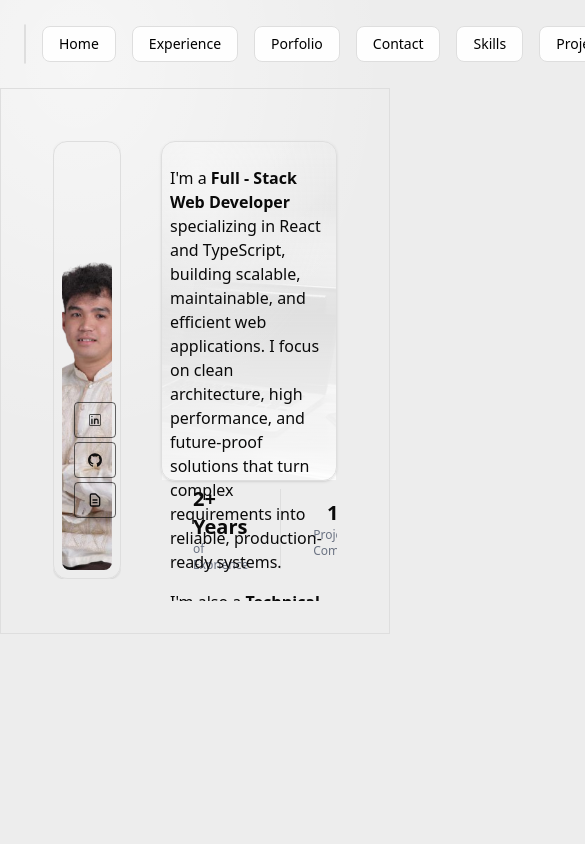
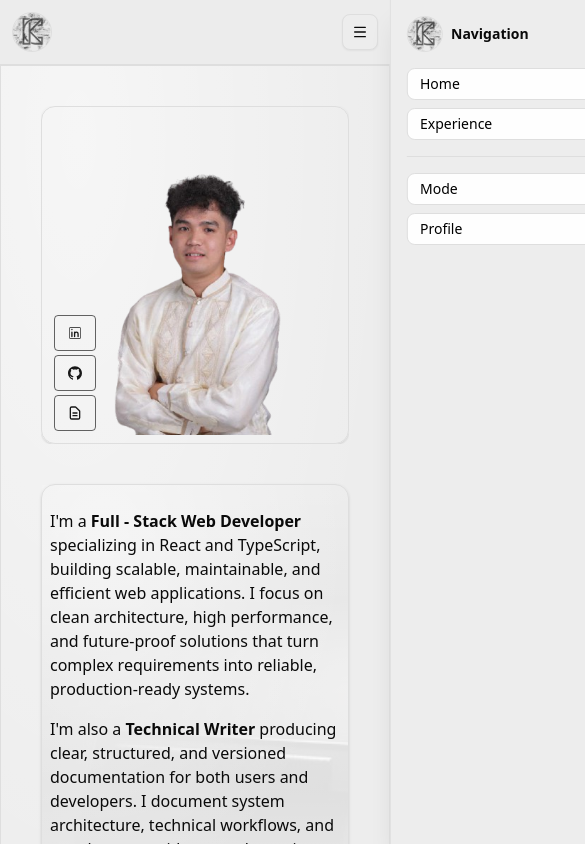
Before and after one commit to kentchristian/web-portfolio, a React app: page / in a window 390 px wide. Shown: the top 844 px of the page, 585 px wide, since content can reach past the window. Built offline with nearby package versions, Linux system fonts and the light colour scheme; the HTML template or start-up script is replaced by a standard one.

Commit message:
feat: applied responsive design

```diff
--- a/src/components/cards/CytechExperienceShowcase.tsx
+++ b/src/components/cards/CytechExperienceShowcase.tsx
@@ -133,7 +133,7 @@ const CytechExperienceShowcase = ({
         "relative overflow-hidden rounded-2xl border border-border bg-card p-4 shadow-md md:p-6",
         "before:pointer-events-none before:absolute before:-top-14 before:right-12 before:h-44 before:w-44 before:rounded-full before:bg-cyan-200/20 before:blur-3xl dark:before:bg-[#020202]/35",
         "after:pointer-events-none after:absolute after:-bottom-20 after:left-8 after:h-52 after:w-52 after:rounded-full after:bg-blue-200/20 after:blur-3xl dark:after:bg-[#020202]/45",
-        "max-w-[97%]"
+        "w-full max-w-full"
       )}
     >
       <div className="pointer-events-none absolute inset-0 -z-0">
@@ -188,7 +188,7 @@ const CytechExperienceShowcase = ({
           {experiences.map((experience, index) => (
             <motion.div
               key={`${experience.role}-${experience.date}-${index}`}
-              className="w-[23rem] shrink-0 md:w-[24.5rem]"
+              className="w-[18.5rem] shrink-0 sm:w-[21rem] md:w-[24.5rem]"
               variants={{
                 hidden: { opacity: 0, y: 8 },
                 visible: {
--- a/src/layout.tsx
+++ b/src/layout.tsx
@@ -1,17 +1,41 @@
-import { Outlet, useNavigate } from 'react-router-dom';
-import './layout.css';
+import { Menu, X } from 'lucide-react';
+import { useCallback, useEffect, useState } from 'react';
+import { Outlet, useLocation, useNavigate } from 'react-router-dom';
 
 import { Button } from '../shadcn/components/ui/button';
 import PageContainer from './components/containers/PageContainer';
-
-import { useCallback, useState } from 'react';
+import './layout.css';
+import { cn } from './lib/cnUtils';
 import { images } from './lib/constants/images';
 import { toggleTheme } from './lib/utils/theming-helpers/toggleTheme';
 
+type NavItem = {
+  path: string;
+  name: string;
+};
+
+type ActionButton = {
+  title: string;
+  fn: () => void;
+};
+
+const navList: NavItem[] = [
+  { path: '', name: 'Home' },
+  { path: 'experience', name: 'Experience' },
+  // { path: 'portfolio', name: 'Porfolio' },
+  // { path: 'contact', name: 'Contact' },
+  // { path: 'skills', name: 'Skills' },
+  // { path: 'projects', name: 'Project' },
+  // { path: 'projects-boiler-plate', name: 'Projects BoilerPlate' },
+  // { path: 'activity-boiler-plate', name: 'Activity' }
+];
+
 export default function MainLayout() {
   const [_theme, setTheme] = useState<string>(toggleTheme);
+  const [isDrawerOpen, setIsDrawerOpen] = useState(false);
 
   const navigate = useNavigate();
+  const location = useLocation();
   const handleNav = useCallback(
     (path: string) => {
       navigate(path);
@@ -21,29 +45,39 @@ export default function MainLayout() {
 
   const handleThemeState = useCallback(() => {
     toggleTheme();
-    setTheme(prev => (prev === "dark" ? "light" : "dark"));
+    setTheme((prev) => (prev === 'dark' ? 'light' : 'dark'));
   }, []);
 
-  type navListType = {
-    path: string;
-    name: string;
+  useEffect(() => {
+    setIsDrawerOpen(false);
+  }, [location.pathname]);
+
+  useEffect(() => {
+    if (!isDrawerOpen) {
+      document.body.style.overflow = '';
+      return;
     }
-  const navList: navListType[] = [
-    { path: '', name: 'Home' },
-    { path: 'experience', name: 'Experience' },
-    { path: 'portfolio', name: 'Porfolio' },
-    { path: 'contact', name: 'Contact' },
-    { path: 'skills', name: 'Skills' },
-    { path: 'projects', name: 'Project' },
-    { path: 'projects-boiler-plate', name: 'Projects BoilerPlate' },
-    { path: 'activity-boiler-plate', name: 'Activity' }
-  ];
 
-  type actionButtonType = {
-    title: string;
-    fn: () => void;
+    const onKeyDown = (event: KeyboardEvent) => {
+      if (event.key === 'Escape') {
+        setIsDrawerOpen(false);
       }
-  const actionButton: actionButtonType[] = [
+    };
+
+    document.body.style.overflow = 'hidden';
+    window.addEventListener('keydown', onKeyDown);
+    return () => {
+      document.body.style.overflow = '';
+      window.removeEventListener('keydown', onKeyDown);
+    };
+  }, [isDrawerOpen]);
+
+  const handleNavAndClose = (path: string) => {
+    handleNav(path);
+    setIsDrawerOpen(false);
+  };
+
+  const actionButtons: ActionButton[] = [
     {
       title: 'Mode',
       fn: handleThemeState
@@ -51,19 +85,131 @@ export default function MainLayout() {
     {
       title: 'Profile',
       fn: () => {
-        alert("show-profile-dropdown")
+        alert('show-profile-dropdown');
       }
     }
   ];
 
   return (
     <>
-      <nav className="h-5rem w-full flex justify-between items-center p-6">
-        <div className="flex-3 flex flex-row items-center gap-4">
+      <nav className="w-full border-b border-border bg-background/95 px-3 py-3 sm:px-4 md:px-6">
+        <div className="mx-auto w-full max-w-7xl">
+          <div className="flex items-center justify-between gap-3 md:hidden">
             <button
               type="button"
               onClick={() => {
                 handleNav('');
+              }}
+              className="flex shrink-0 items-center gap-2"
+              aria-label="Go to home"
+            >
+              <img
+                src={images.keysiiLogo}
+                alt="Keysii logo"
+                className="h-10 w-10 rounded-full border object-cover"
+              />
+            </button>
+
+            <Button
+              size="icon"
+              variant="outline"
+              type="button"
+              onClick={() => {
+                setIsDrawerOpen((prev) => !prev);
+              }}
+              aria-label={isDrawerOpen ? 'Close navigation menu' : 'Open navigation menu'}
+              aria-controls="mobile-navigation-drawer"
+              aria-expanded={isDrawerOpen}
+            >
+              {isDrawerOpen ? <X size={18} /> : <Menu size={18} />}
+            </Button>
+          </div>
+
+          <div className="hidden md:flex md:items-center md:justify-between md:gap-4">
+            <div className="flex flex-wrap items-center gap-2 sm:gap-3">
+              <button
+                type="button"
+                onClick={() => {
+                  handleNav('');
+                }}
+                className="mr-1 flex shrink-0 items-center gap-2"
+                aria-label="Go to home"
+              >
+                <img
+                  src={images.keysiiLogo}
+                  alt="Keysii logo"
+                  className="h-10 w-10 rounded-full border object-cover"
+                />
+              </button>
+
+              <div className="flex flex-1 flex-wrap gap-2">
+                {navList.map(({ path, name }: NavItem) => (
+                  <Button
+                    key={path || 'dashboard'}
+                    size="sm"
+                    className="flex-1 sm:flex-none"
+                    onClick={() => {
+                      handleNav(path);
+                    }}
+                  >
+                    {name}
+                  </Button>
+                ))}
+              </div>
+            </div>
+
+            <div className="flex w-full flex-wrap gap-2 md:w-auto md:justify-end">
+              {actionButtons.map((action: ActionButton) => (
+                <Button
+                  key={action.title}
+                  size="sm"
+                  className="flex-1 sm:flex-none"
+                  onClick={() => {
+                    action.fn();
+                  }}
+                >
+                  {action.title}
+                </Button>
+              ))}
+            </div>
+          </div>
+        </div>
+      </nav>
+
+      <div
+        className={cn(
+          'fixed inset-0 z-50 md:hidden',
+          isDrawerOpen ? 'pointer-events-auto' : 'pointer-events-none'
+        )}
+        aria-hidden={!isDrawerOpen}
+      >
+        <button
+          type="button"
+          aria-label="Close menu overlay"
+          className={cn(
+            'absolute inset-0 bg-black/50 transition-opacity duration-300',
+            isDrawerOpen ? 'opacity-100' : 'opacity-0'
+          )}
+          onClick={() => {
+            setIsDrawerOpen(false);
+          }}
+        />
+
+        <aside
+          id="mobile-navigation-drawer"
+          role="dialog"
+          aria-modal="true"
+          aria-label="Mobile navigation drawer"
+          className={cn(
+            'absolute right-0 top-0 h-full w-[82%] max-w-xs border-l border-border bg-background p-4 shadow-xl transition-transform duration-300 ease-out',
+            isDrawerOpen ? 'translate-x-0' : 'translate-x-full'
+          )}
+        >
+          <div className="mb-4 flex items-center justify-between">
+            <button
+              type="button"
+              onClick={() => {
+                handleNavAndClose('');
               }}
               className="flex items-center gap-2"
               aria-label="Go to home"
@@ -71,33 +217,59 @@ export default function MainLayout() {
               <img
                 src={images.keysiiLogo}
                 alt="Keysii logo"
-              className="h-10 w-10 rounded-full object-cover border"
+                className="h-9 w-9 rounded-full border object-cover"
               />
+              <span className="text-sm font-semibold">Navigation</span>
             </button>
 
-          {navList.map(({ path, name }: navListType) => (
             <Button
-              key={path || "dashboard"}
+              size="icon-sm"
+              variant="outline"
+              type="button"
+              aria-label="Close menu"
               onClick={() => {
-                handleNav(path)
-              }
-              }>{name}</Button>
+                setIsDrawerOpen(false);
+              }}
+            >
+              <X size={16} />
+            </Button>
+          </div>
+
+          <div className="space-y-2">
+            {navList.map(({ path, name }: NavItem) => (
+              <Button
+                key={`mobile-${path || 'dashboard'}`}
+                size="sm"
+                className="w-full justify-start"
+                onClick={() => {
+                  handleNavAndClose(path);
+                }}
+              >
+                {name}
+              </Button>
             ))}
           </div>
 
-        <div className="flex-1 flex flex-row gap-2 justify-end">
-          {actionButton.map((actions: actionButtonType) => (
+          <div className="mt-4 border-t border-border pt-4 space-y-2">
+            {actionButtons.map((action: ActionButton) => (
               <Button
-              key={actions.title}
+                key={`mobile-action-${action.title}`}
+                size="sm"
+                className="w-full justify-start"
                 onClick={() => {
-                actions.fn() // invoke the function defined
-              }}>{actions.title}
+                  action.fn();
+                  setIsDrawerOpen(false);
+                }}
+              >
+                {action.title}
               </Button>
             ))}
           </div>
-      </nav>
-      <main>
-        <PageContainer className='border'>
+        </aside>
+      </div>
+
+      <main className="w-full">
+        <PageContainer className="border border-border p-3 sm:p-4 md:p-6">
           <Outlet />
         </PageContainer>
       </main>
--- a/src/pages/experience.tsx
+++ b/src/pages/experience.tsx
@@ -90,7 +90,7 @@ const Experience = () => {
   }));
 
   return (
-    <PageContainer className="w-screen space-y-6 overflow-auto">
+    <PageContainer className="w-full max-w-full space-y-4 overflow-x-hidden overflow-y-auto sm:space-y-6">
       <DynamicMotionProvider>
         <CytechExperienceShowcase
           company="Cytech International"
@@ -101,7 +101,7 @@ const Experience = () => {
 
         <FadeUpMotionProv className="space-y-3">
           <Typography variant="h3">Other Experience</Typography>
-          <div className="flex flex-wrap gap-4">
+          <div className="flex flex-wrap gap-3 sm:gap-4">
             {otherExperiences.map((experience, index) => (
               <SideFromRightMotionProv
                 key={`${experience.company}-${experience.role}-${index}`}
--- a/src/pages/home.tsx
+++ b/src/pages/home.tsx
@@ -17,7 +17,7 @@ import { images } from "../lib/constants/images";
 
 
 /** DEFAULT Scrollbar Config */
-const SCROLLBAR_CONFIG = "overflow-auto themed-scrollbar"
+const SCROLLBAR_CONFIG = "overflow-auto themed-scrollbar";
 const ICON = "bg-transparent text-black/90 dark:text-white border border-black/60 dark:border-white/70 p-1 rounded cursor-pointer hover:bg-accent/20 hover:text-black";
 
 
@@ -41,30 +41,30 @@ const Home = () => {
   ]
 
   return (
-    <PageContainer className="h-full">
+    <PageContainer className="h-full overflow-x-hidden">
       <DynamicMotionProvider>
-        <div className="grid grid-cols-[1.5fr_3fr] h-120 ">
+        <div className="grid grid-cols-1 gap-4 md:grid-cols-[minmax(16rem,1.2fr)_2fr] md:gap-5">
           <section className={
             cn(
-              "p-5",
+              "p-3 sm:p-4 md:p-5",
               SCROLLBAR_CONFIG,
             )
           }>
             <MotionImageMotionProv className="overflow-hidden rounded-md">
-              <ContentDisplay className="relative w-full h-full">
+              <ContentDisplay className="relative h-auto min-h-[20rem] w-full overflow-hidden sm:min-h-[24rem] md:min-h-[34rem]">
                 <img
                   src={images.lightProfPic}
                   alt="profile-pic"
-                  className="w-full h-105 object-cover rounded-md block dark:hidden"
+                  className="block h-[20rem] w-full rounded-md object-cover dark:hidden sm:h-[24rem] md:h-[34rem]"
                 />
 
                 <img
                   src={images.darkProfPic}
                   alt="profile-pic"
-                  className="w-full h-105 object-cover rounded-md hidden dark:block"
+                  className="hidden h-[20rem] w-full rounded-md object-cover dark:block sm:h-[24rem] md:h-[34rem]"
                 />
                 {/* Overlay icons */}
-                <div className="absolute top-65 left-5 flex flex-col space-y-1 z-20">
+                <div className="absolute bottom-3 left-3 z-20 flex flex-col gap-1">
                   {businessIcons.map(({ name, icon, fn }) => (
                     <ToolTip key={name} text={name}>
                       <Button className={ICON} onClick={fn}>{icon}</Button>
@@ -77,12 +77,12 @@ const Home = () => {
           </section>
           <section className={
             cn(
-              "p-5",
+              "p-3 sm:p-4 md:p-5",
               SCROLLBAR_CONFIG,
             )
           }>
             <FadeInMotionProv>
-              <ContentDisplay className="relative w-full h-85">
+              <ContentDisplay className="relative h-auto min-h-[20rem] w-full sm:min-h-[22rem] md:min-h-[24rem]">
               <div className="absolute inset-0 -z-10">
                 <img
                   src={images.bg}
@@ -100,19 +100,21 @@ const Home = () => {
                 I'm also a <strong>{biography.techWriter}</strong> producing clear, structured, and versioned documentation for both users and developers. I document system architecture, technical workflows, and step-by-step guides to make projects easier to understand, maintain, and scale.
               </Typography>
 
+              <div className="mt-4 flex flex-wrap gap-2">
                 {roles.map((role, index) => (
                   // Create Custom Component for Role Item
                   <div
                     onClick={() => { alert(role) }}
                     key={index + role}
-                  className="mt-4 mr-2 hover:cursor-pointer border rounded-md p-2 inline-block">
+                    className="hover:cursor-pointer border rounded-md p-2">
                     {role}
                   </div>
                 ))}
+              </div>
 
               <Button
                 onClick={() => { alert('Get in Touch') }}
-                className="mt-8 p-4 w-40 flex hover:cursor-pointer">
+                className="mt-6 flex w-full max-w-44 p-4 hover:cursor-pointer">
                 <Typography variant="overline" className="">Get In Touch</Typography>
               </Button>
 
@@ -122,11 +124,15 @@ const Home = () => {
 
             <div className="overflow-x-hidden">
               <SideFromRightMotionProv delay={1}>
-                <div className="mt-2 flex flex-row h-20">
+                <div className="mt-3 grid grid-cols-1 gap-2 sm:grid-cols-3 sm:gap-0">
                   {experience.map((exp, index) => (
                     <div
                       key={index + exp.amount}
-                      className="px-8 border-r flex flex-col items-center justify-center"
+                      className={cn(
+                        "flex h-20 flex-col items-center justify-center rounded-md border px-4",
+                        "sm:rounded-none sm:border-y-0 sm:border-l-0 sm:border-r",
+                        index === 0 && "sm:border-l"
+                      )}
                     >
                       <Typography variant="h4">{exp.amount}</Typography>
                       <Typography variant="caption">{exp.desc}</Typography>
```
Lines whose indentation alone changed are shown as unchanged.
